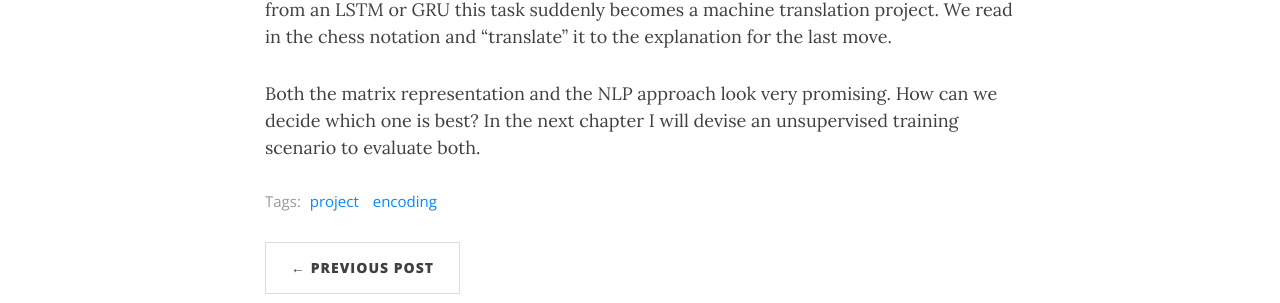
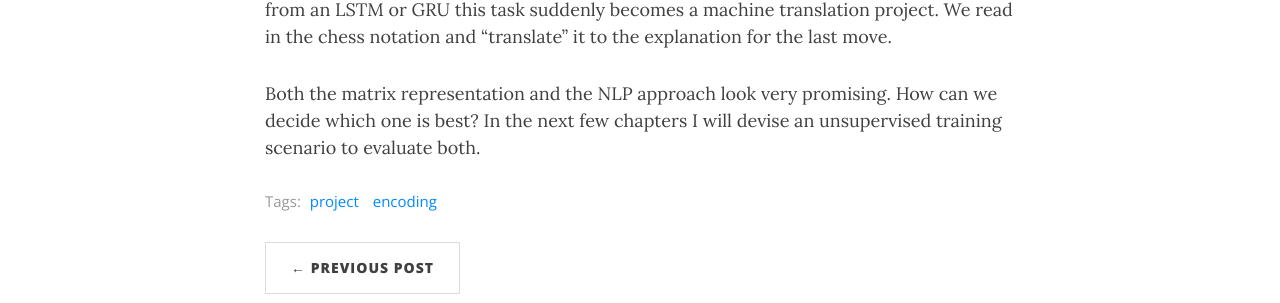
Before and after one commit to RobinWeitzel/nn-project, a Jekyll site: the page built from _posts/2019-04-22-encoding-a-move-p2.md, in a window 1280 px wide and 900 px high, scrolled down 2840 px. Shown: the part 282-585 px from the top of the window. Built offline with Jekyll 4.4.1, drawn with Linux system fonts in a browser that asks for light colours; nearby versions of some CDN libraries; formulas are drawn with MathJax 3; a script that is not in the unit is left out.

Commit message:
minor fix in third post

```diff
--- a/_posts/2019-04-22-encoding-a-move-p2.md
+++ b/_posts/2019-04-22-encoding-a-move-p2.md
@@ -76,4 +76,4 @@ We read in the chess notation and "translate" it to the explanation for the last
 
 Both the matrix representation and the NLP approach look very promising.
 How can we decide which one is best?
-In the next chapter I will devise an unsupervised training scenario to evaluate both.
+In the next few chapters I will devise an unsupervised training scenario to evaluate both.
```
